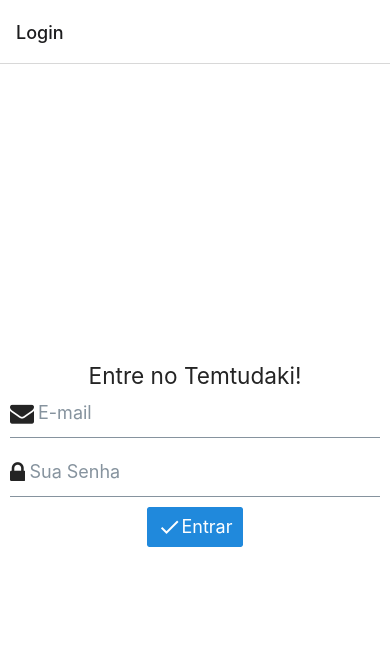
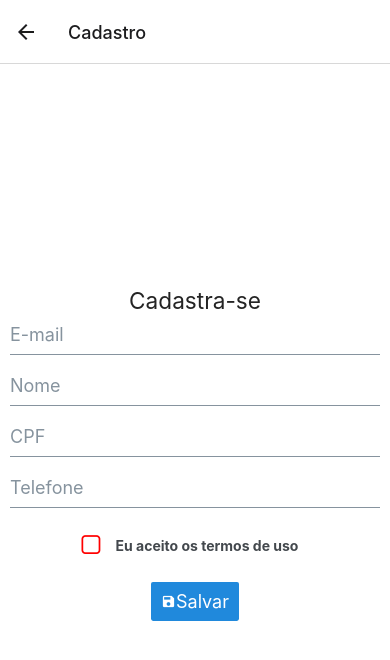
Before and after one commit to AntonioVicente37/temtudaki_fronteend, a React Native app: screen /Cadastro in a window 390 px wide. Shown: the top 660 px of the page. Built offline with nearby package versions, Linux system fonts and the light colour scheme.

Commit message:
Segundo commit

```diff
--- a/App.js
+++ b/App.js
@@ -7,6 +7,7 @@
 import Login from './screens/Login';
 import Principal from './screens/Principal';
 import 'react-native-gesture-handler';
+import Cadastro from './screens/Cadastro';
 
 
 const Stack = createStackNavigator();
@@ -16,6 +17,7 @@
     <Stack.Navigator>
       <Stack.Screen name="Login" component={Login} />
       <Stack.Screen name="Principal" component={Principal} />
+      <Stack.Screen name="Cadastro" component={Cadastro} />
     </Stack.Navigator>
   );
 }
--- /dev/null
+++ b/screens/Cadastro.js
@@ -0,0 +1,117 @@
+import { StyleSheet, View } from 'react-native';
+import { Text, Input, Button, Icon, CheckBox } from '@rneui/themed';
+import { useState } from 'react';
+import styles from '../style/MainStyle';
+
+export default function Cadastro({ navigation }) {
+
+    const [email, setEmail] = useState(null);
+    const [nome, setNome] = useState(null);
+    const [cpf, setCpf] = useState(null);
+    const [telefone, setTelefone] = useState(null);
+    const [isSelected, setSelected] = useState(null);
+    const [errorEmail, setErrorEmail] = useState(null);
+    const [errorNome, setErrorNome] = useState(null);
+    const [errorCpf, setErrorCpf] = useState(null);
+    const [errorTelefone, setErrorTelefone] = useState(null);
+
+    const validar = () => {
+        let error = false;
+        setErrorEmail(null);
+        setErrorCpf(null);
+
+        const re =  /^(([^<>()[\]\.,;:\s@\"]+(\.[^<>()[\]\.,;:\s@\"]+)*)|(\".+\"))@(([^<>()[\]\.,;:\s@\"]+\.)+[^<>()[\]\.,;:\s@\"]{2,})$/i;
+
+        if(!re.test(String(email).toLowerCase())){
+            setErrorEmail("Preencha o seu e-mail corretamente");
+            error = true;
+        }
+        if(cpf  == null){
+            setErrorCpf("Preencha seu CPF");
+            error = true;
+        }
+        return !error
+    }
+
+    const salvar = () => {
+       if(validar()){
+           console.log("Salvou")
+       }
+    }
+
+    return (
+        <View style={[styles.container, specificStyle.specificContainer]}>
+            <Text h4>Cadastra-se</Text>
+            <Input
+                placeholder="E-mail"
+                onChangeText={value =>{
+                    setEmail(value)
+                    setErrorEmail(null)
+                }}
+                keyboardType="email-address"
+                errorMessage={errorEmail}
+            />
+
+            <Input
+                placeholder="Nome"
+                onChangeText={value => setNome(value)}
+                errorMessage={errorNome}
+            />
+
+            <Input
+                placeholder="CPF"
+                onChangeText={value => {
+                    setCpf(value)
+                    setErrorCpf(null)
+                }}
+                keyboardType="number-pad"
+                returnKeyType="done"
+                errorMessage={ errorCpf }
+            />
+
+            <Input
+                placeholder="Telefone"
+                onChangeText={value => setTelefone(value)}
+                keyboardType="phone-pad"
+                returnKeyType="done"
+                errorMessage={errorTelefone }
+            />
+
+            <CheckBox
+                title="Eu aceito os termos de uso"
+                checkedIcon= "check"
+                uncheckedIcon="square-o"
+                checkedColor="green"
+                uncheckedColor="red"
+                checked={isSelected}
+                onPress={() => setSelected(!isSelected)}
+            />
+
+            <Button
+                icon={
+                    <Icon
+                        name="save"
+                        size={15}
+                        color="white" />
+                }
+                title="Salvar"
+                onPress={() => salvar()}
+                buttonStyle={specificStyle.button}
+            />
+        </View>
+    );
+}
+
+
+const specificStyle = StyleSheet.create({
+    specificContainer: {
+        backgroundColor: "#fff"
+    },
+    button: {
+        width: "100%",
+        marginTop: 10
+    },
+    /* text: {
+        marginTop: 50
+    } */
+})
--- a/screens/Login.js
+++ b/screens/Login.js
@@ -15,6 +15,10 @@
        })
     }
 
+    const cadastrar = () => {
+        navigation.navigate("Cadastro");
+    }
+
     return (
         <View style={[styles.container, specificStyle.specificContainer]}>
             <Text h4>Entre no Temtudaki!</Text>
@@ -23,6 +27,7 @@
                 leftIcon={{ type: 'font-awesome', name: 'envelope' }}
                 onChangeText={value => setEmail(value)}
                 keyboardType="email-address"
+
             />
             <Input
                 placeholder="Sua Senha"
@@ -34,10 +39,24 @@
                 icon={
                     <Icon
                         name="check"
+                        size={15}
                         color="white" />
                 }
+                title="Entrar"
                 onPress={() => entrar()}
-                title="Entrar"
+                buttonStyle = {specificStyle.button}
+            />
+
+            <Button
+                icon={
+                    <Icon
+                        name="home"
+                        size={15}
+                        color="white" />
+                }
+                title=" Cadastrar"
+                onPress={() => cadastrar()}
+                buttonStyle={specificStyle.button}
             />
         </View>
     );
@@ -46,6 +65,13 @@
 
 const specificStyle = StyleSheet.create({
     specificContainer: {
-        //  backgroundColor: "#000"
-    }
+        backgroundColor: "#fff"
+    },
+    button: {
+        width: "100%",
+        marginTop: 10
+    },
+    /* text: {
+        marginTop: 50
+    } */
 })
```
